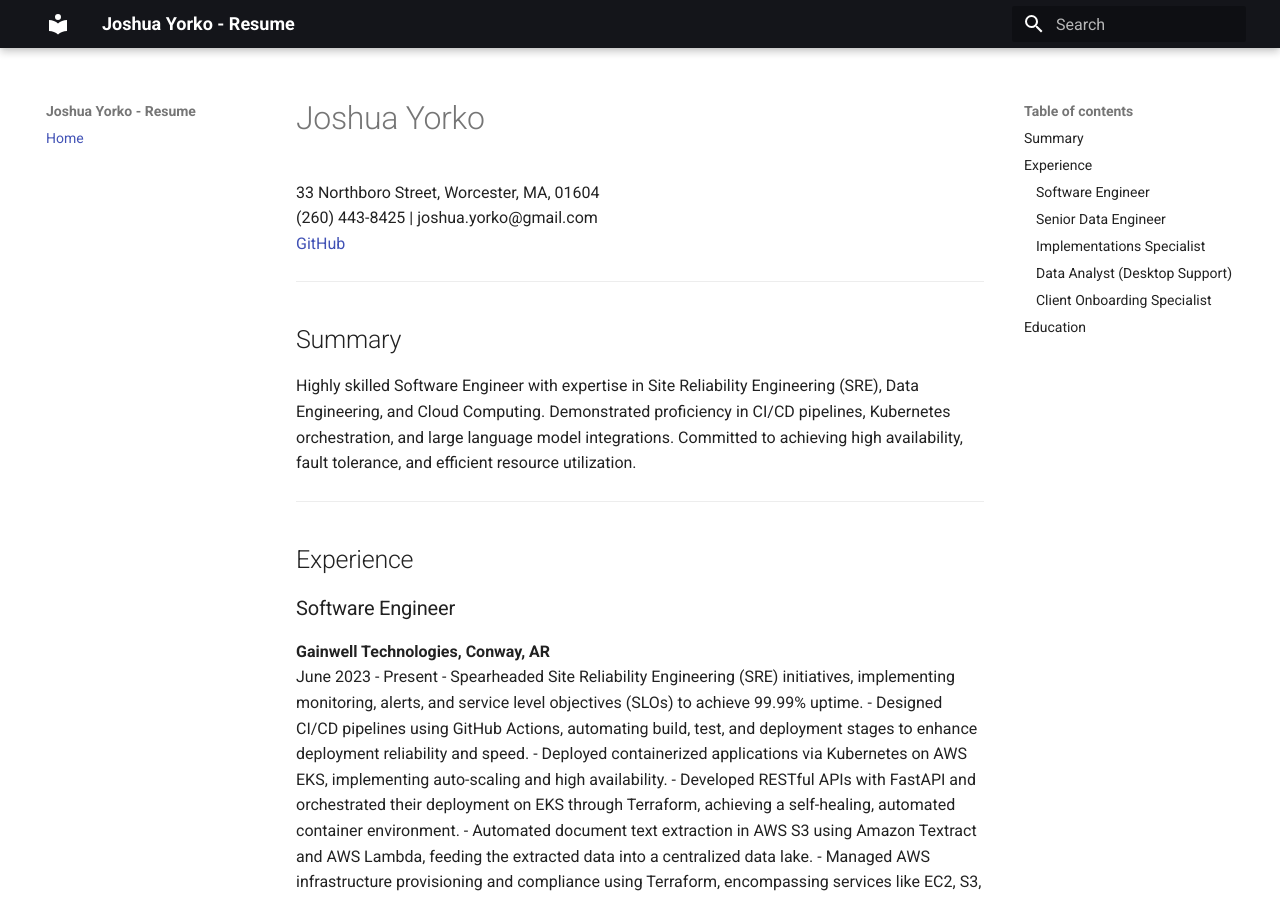
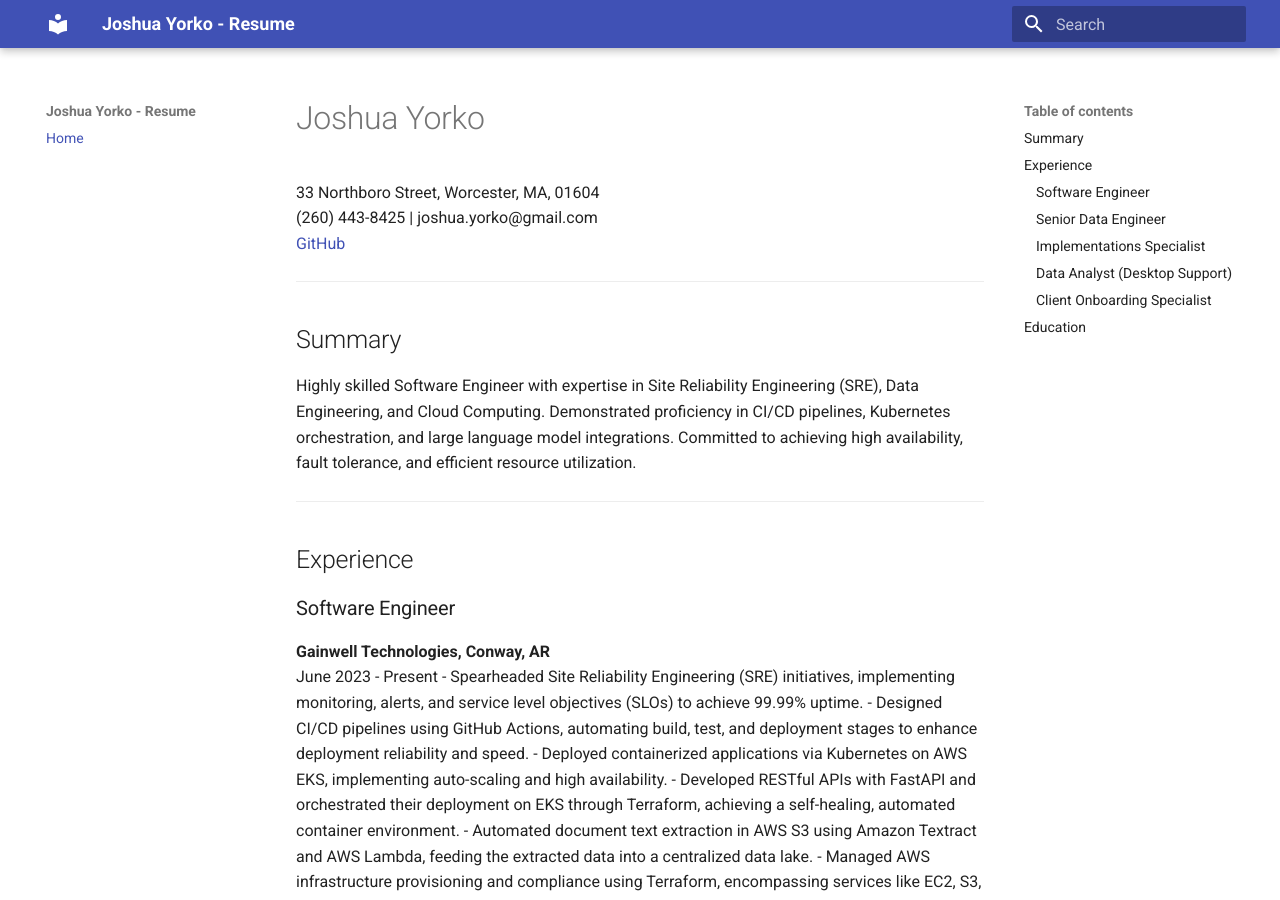
Before and after one commit to joshyorko/yorko-resume, an MkDocs documentation site: the page built from docs/index.md, in a window 1280 px wide and 900 px high. Built offline with MkDocs 1.6.1 and Material for MkDocs 9.7.7, drawn with Linux system fonts in a browser that asks for light colours.

Commit message:
Remove palette settings from mkdocs.yml.

```diff
--- a/mkdocs.yml
+++ b/mkdocs.yml
@@ -3,7 +3,3 @@
   - Home: 'index.md'
 theme:
   name: 'material'
-  palette:
-    scheme: preference
-    primary: 'black'
-    accent: 'black'
```
